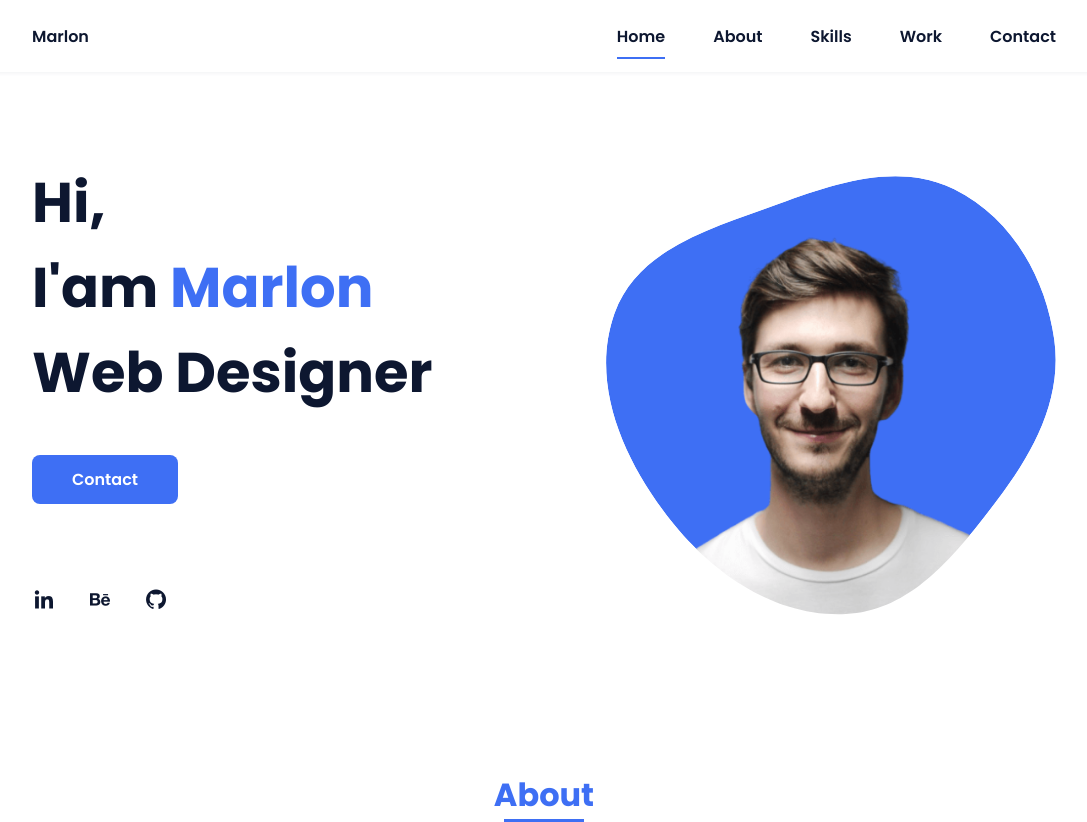
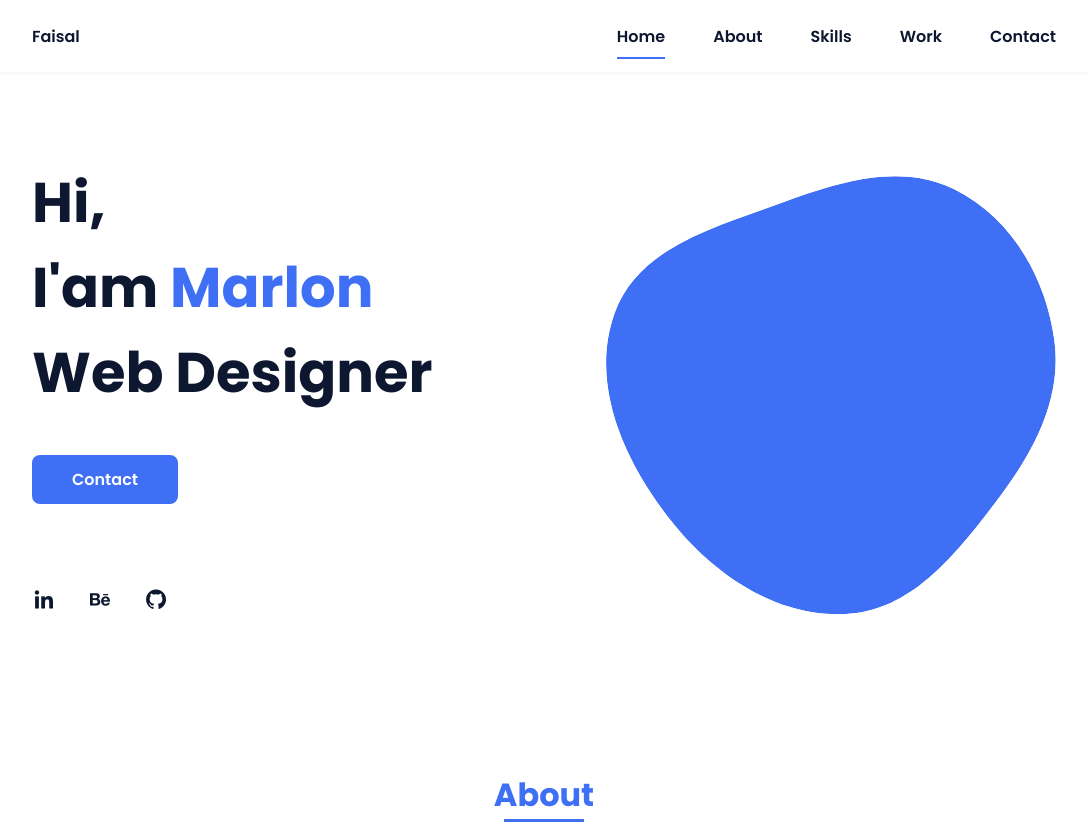
Before and after one commit to MdFaisalHussain/Portfolio, a plain HTML site: page index.html in a window 1280 px wide. Shown: the top 822 px of the page, without its empty margins (96-1183 px from the left). Drawn offline with nearby package versions, Linux system fonts and the light colour scheme.

Commit message:
index.html

```diff
--- a/index.html
+++ b/index.html
@@ -9,14 +9,14 @@
         <!-- =====BOX ICONS===== -->
         <link href='https://cdn.jsdelivr.net/npm/boxicons@2.0.5/css/boxicons.min.css' rel='stylesheet'>
 
-        <title>Portfolio website complete</title>
+        <title>Faisal | Portfolio</title>
     </head>
     <body>
         <!--===== HEADER =====-->
         <header class="l-header">
             <nav class="nav bd-grid">
                 <div>
-                    <a href="#" class="nav__logo">Marlon</a>
+                    <a href="#" class="nav__logo">Faisal</a>
                 </div>
 
                 <div class="nav__menu" id="nav-menu">
@@ -57,7 +57,7 @@
                         </mask>
                         <g mask="url(#mask0)">
                             <path d="M9.19024 145.964C34.0253 76.5814 114.865 54.7299 184.111 29.4823C245.804 6.98884 311.86 -14.9503 370.735 14.143C431.207 44.026 467.948 107.508 477.191 174.311C485.897 237.229 454.931 294.377 416.506 344.954C373.74 401.245 326.068 462.801 255.442 466.189C179.416 469.835 111.552 422.137 65.1576 361.805C17.4835 299.81 -17.1617 219.583 9.19024 145.964Z"/>
-                            <image class="home__blob-img" x="50" y="60" href="assets/img/perfil.png"/>
+                            <!-- <image class="home__blob-img" x="50" y="60" href="assets/img/perfil.png"/> -->
                         </g>
                     </svg>
                 </div>
```
